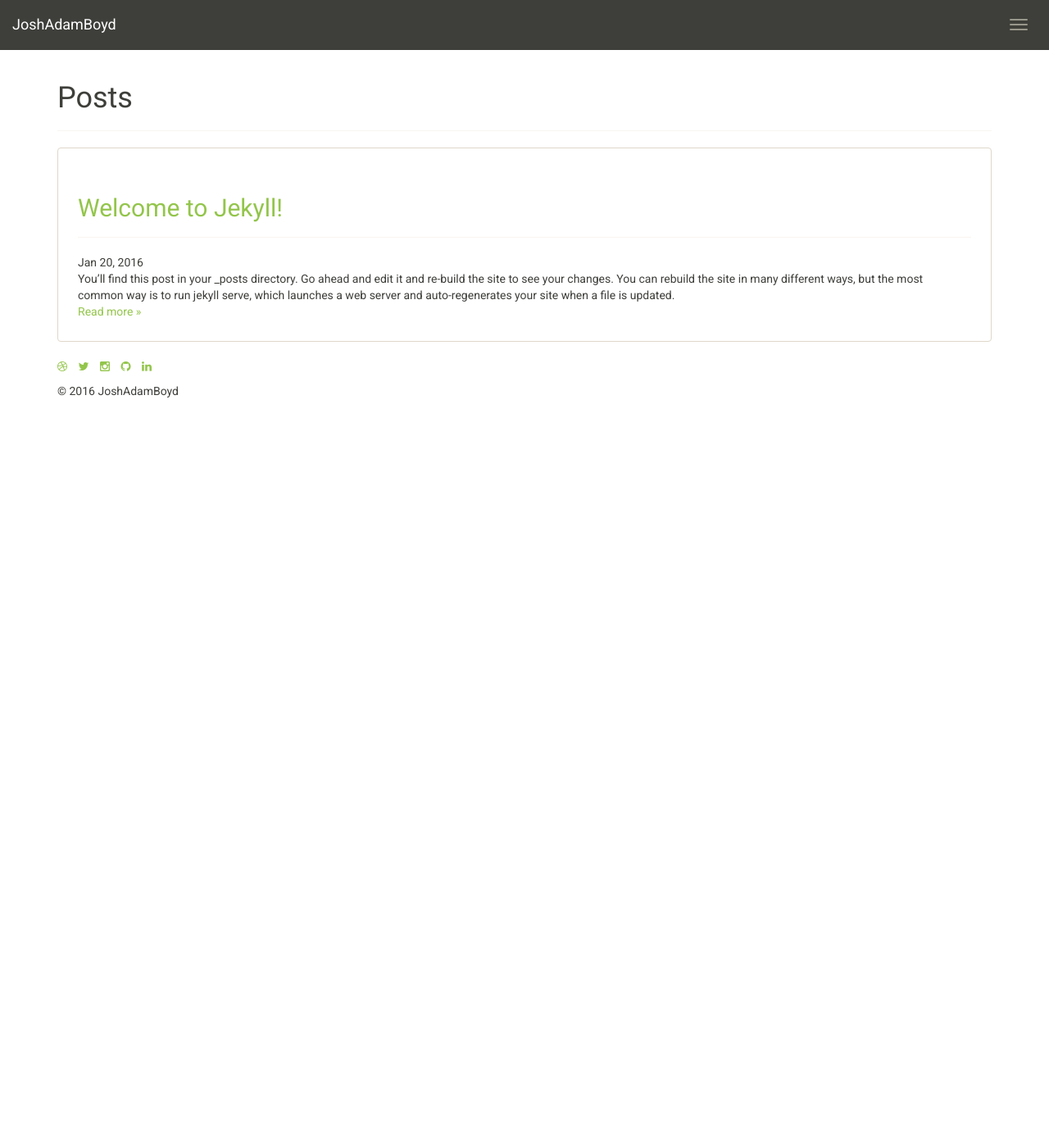
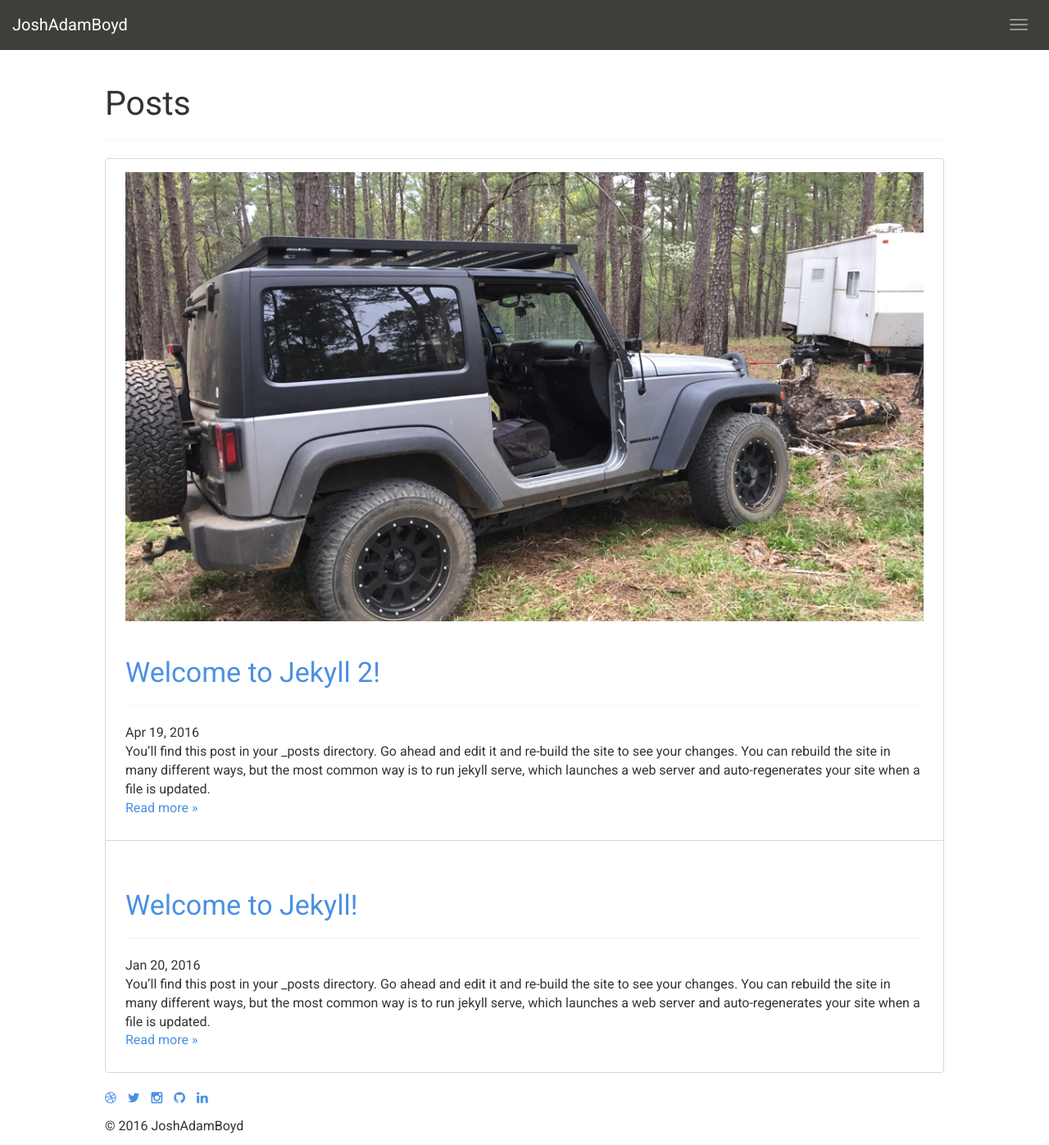
Before and after one commit to joshadamboyd/joshadamboyd.github.io, a Jekyll site: the page built from index.html, in a window 1280 px wide and 1397 px high. Shown: the whole window at 82% size. Built offline with Jekyll 4.4.1, drawn with Linux system fonts in a browser that asks for light colours; the list of posts is cut into pages by our own code.

Commit message:
Highlighted post image

```diff
--- a/_config.yml
+++ b/_config.yml
@@ -72,6 +72,7 @@
       type: post
       layout: post
       comments: true
+      highlight:
   - scope:
       type: pages
     values:
--- a/_layouts/post.html
+++ b/_layouts/post.html
@@ -11,6 +11,10 @@
     <div id="pagination-top">
       {% include posts/pager.html %}
     </div>
+
+    {% if page.highlight %}
+      <img src="{{ page.highlight | prepend: site.baseurl }}">
+    {% endif %}
 
     <div class="date">
       <time datetime="{{ page.date | date_to_xmlschema }}" itemprop="datePublished">{{ page.date | date: "%b %-d, %Y" }}</time>
--- /dev/null
+++ b/_posts/2016-04-19-welcome-to-jekyll-2.md
@@ -0,0 +1,28 @@
+---
+title: "Welcome to Jekyll 2!"
+date: 2016-04-19 20:23:42 -0800
+categories:
+  - jekyll
+  - update
+highlight: /images/posts/2016/04/jeep_image.png
+---
+
+You’ll find this post in your `_posts` directory. Go ahead and edit it and re-build the site to see your changes. You can rebuild the site in many different ways, but the most common way is to run `jekyll serve`, which launches a web server and auto-regenerates your site when a file is updated.
+
+To add new posts, simply add a file in the `_posts` directory that follows the convention `YYYY-MM-DD-name-of-post.ext` and includes the necessary front matter. Take a look at the source for this post to get an idea about how it works.
+
+Jekyll also offers powerful support for code snippets:
+
+{% highlight ruby linenos %}
+def print_hi(name)
+  puts "Hi, #{name}"
+end
+print_hi('Tom')
+#=> prints 'Hi, Tom' to STDOUT.
+{% endhighlight %}
+
+Check out the [Jekyll docs][jekyll-docs] for more info on how to get the most out of Jekyll. File all bugs/feature requests at [Jekyll’s GitHub repo][jekyll-gh]. If you have questions, you can ask them on [Jekyll Talk][jekyll-talk].
+
+[jekyll-docs]: http://jekyllrb.com/docs/home
+[jekyll-gh]:   https://github.com/jekyll/jekyll
+[jekyll-talk]: https://talk.jekyllrb.com/
--- a/_sass/_theme.scss
+++ b/_sass/_theme.scss
@@ -200,6 +200,12 @@
 
 
 
+
+img {
+    max-width: 100%;
+    height: auto;
+}
+
 .navbar-header {
   float: none;
 }
--- a/_sass/_variables.scss
+++ b/_sass/_variables.scss
@@ -29,10 +29,10 @@
 //** Background color for `<body>`.
 $body-bg:               #fff !default;
 //** Global text color on `<body>`.
-$text-color:            #3E3F3A !default;
+$text-color:            #333333 !default;
 
 //** Global textual link color.
-$link-color:            $brand-success !default;
+$link-color:            #4a90e2 !default;
 //** Link hover color set via `darken()` function.
 $link-hover-color:      darken($link-color, 10%) !default;
 //** Link hover decoration.
@@ -49,7 +49,7 @@
 $font-family-monospace:   Menlo, Monaco, Consolas, "Courier New", monospace !default;
 $font-family-base:        $font-family-sans-serif !default;
 
-$font-size-base:          14px !default;
+$font-size-base:          16px !default;
 $font-size-large:         ceil(($font-size-base * 1.25)) !default; // ~18px
 $font-size-small:         ceil(($font-size-base * 0.85)) !default; // ~12px
 
@@ -307,7 +307,7 @@
 
 // Large screen / wide desktop
 //** Deprecated `$screen-lg` as of v3.0.1
-$screen-lg:                  1200px !default;
+$screen-lg:                  1024px !default;
 $screen-lg-min:              $screen-lg !default;
 //** Deprecated `$screen-lg-desktop` as of v3.0.1
 $screen-lg-desktop:          $screen-lg-min !default;
@@ -348,7 +348,7 @@
 $container-md:                 $container-desktop !default;
 
 // Large screen / wide desktop
-$container-large-desktop:      (1140px + $grid-gutter-width) !default;
+$container-large-desktop:      (1024px + $grid-gutter-width) !default;
 //** For `$screen-lg-min` and up.
 $container-lg:                 $container-large-desktop !default;
 
--- a/index.html
+++ b/index.html
@@ -16,6 +16,10 @@
       <ul class="list-group">
         {% for post in paginator.posts %}
           <li class="list-group-item" itemscope itemtype="http://schema.org/BlogPosting">
+            {% if post.highlight %}
+              <img src="{{ post.highlight | prepend: site.baseurl }}">
+            {% endif %}
+
             <div class="page-header" itemprop="name headline">
               <h2><a href="{{ post.url | prepend: site.baseurl }}">{{ post.title }}</a></h2>
             </div>
```
Also changed, not shown: images/posts/2016/04/jeep_image.png (added).
